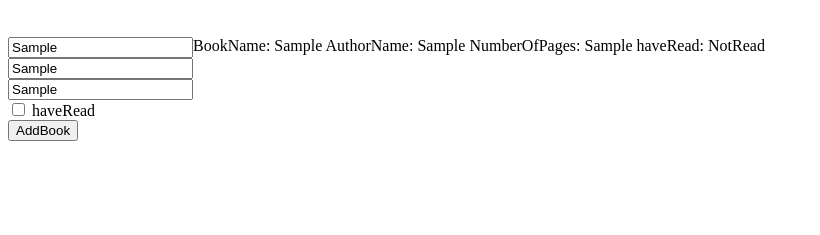
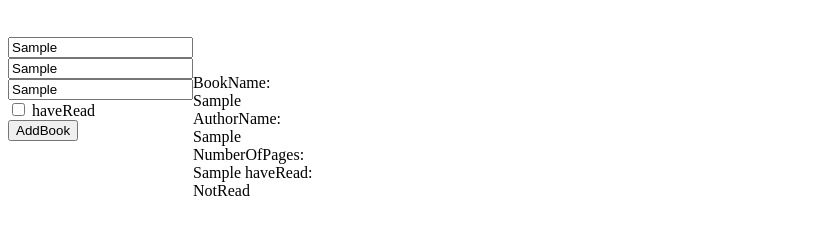
Before and after one commit to vermavivek951/libraryApp, a plain HTML site: page index.html in a window 1280 px wide. Both pictures are taken after typing "Sample", "Sample", "Sample" into the empty fields and a click on the button "AddBook". Shown: the part 61-296 px from the top of the page, without its empty margins (0-820 px from the left). Drawn offline with Linux system fonts and the light colour scheme.

Commit message:
Improved UI

```diff
--- a/library.js
+++ b/library.js
@@ -33,19 +33,19 @@ function addBookToLibrary(bookName,authorName,pages,haveRead) {
     const book = new Book(bookName,authorName,pages , haveRead);
 
     myLibrary.push(book);
-    displayBooksInLibrary()
+    displayBooksInLibrary(book)
 
 }
 
-function displayBooksInLibrary() {
-    for(let i=0 ; i<myLibrary.length ; i++) {
+function displayBooksInLibrary(book) {
+
         const bookItem = document.createElement('div');
         bookItem.classList.add('bookItem');
-        bookItem.textContent = `BookName: ${myLibrary[i].title}
-                                    AuthorName: ${myLibrary[i].author}
-                                    NumberOfPages: ${myLibrary[i].pages}
-                                    haveRead: ${myLibrary[i].haveRead}`;
+        bookItem.textContent = `BookName: ${book.title}
+                                    AuthorName: ${book.author}
+                                    NumberOfPages: ${book.pages}
+                                    haveRead: ${book.haveRead}`;
 
         displayBooks.appendChild(bookItem);
-    }
+
 }
--- a/style.css
+++ b/style.css
@@ -11,3 +11,11 @@
     flex-wrap: wrap;
     justify-content: space-around;
 }
+
+.bookItem {
+    display: flex;
+    flex-direction: column;
+    width: 128px;
+    height: 200px;
+    justify-content: space-evenly;
+}
```
